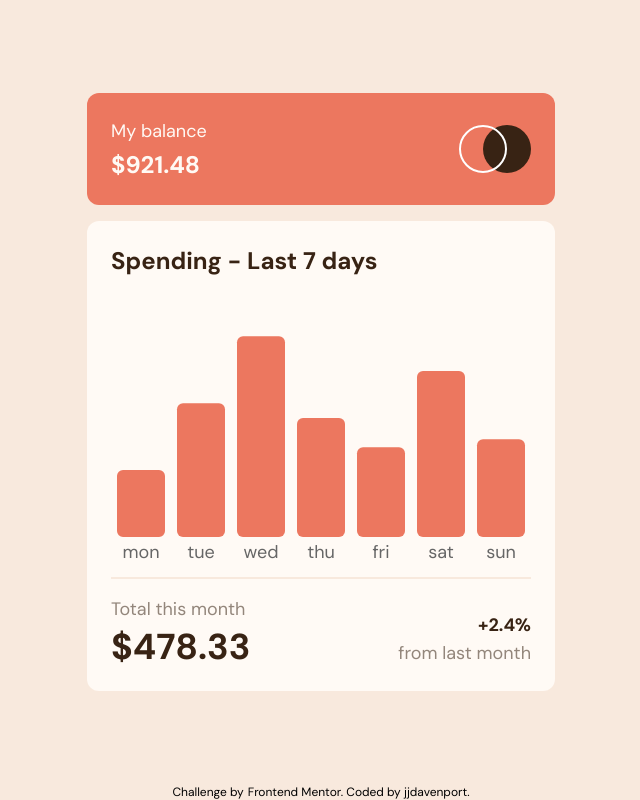
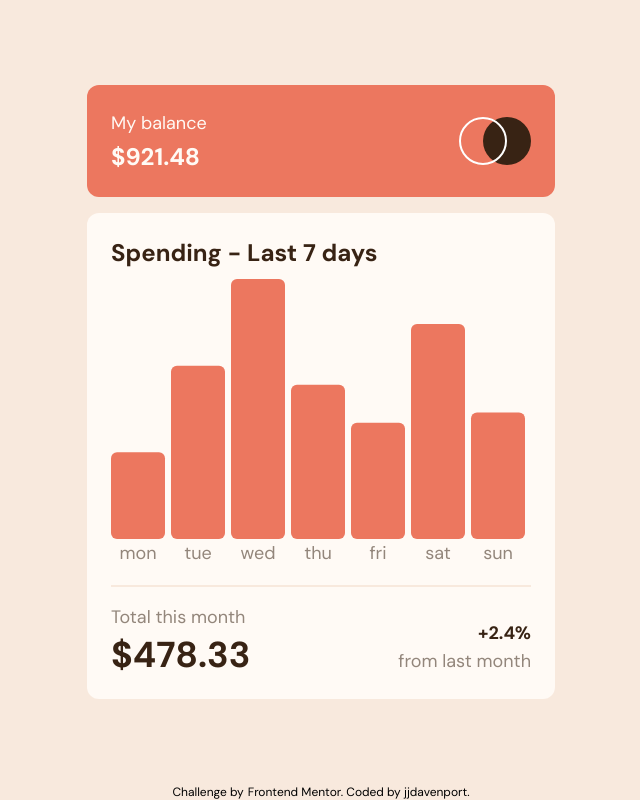
Before and after one commit to jjdavenport/expenses-chart-component-main, a React (Vite) app: page / in a window 1280 px wide. Shown: the whole page, without its empty margins (319-959 px from the left). Built offline with nearby package versions, Linux system fonts and the light colour scheme.

Commit message:
delete rechart

```diff
--- a/package.json
+++ b/package.json
@@ -3,11 +3,14 @@
   "private": true,
   "version": "0.0.0",
   "type": "module",
+  "homepage": "https://jjdavenport.github.io/expenses-chart-component-main/",
   "scripts": {
     "dev": "vite",
     "build": "vite build",
     "lint": "eslint .",
-    "preview": "vite preview"
+    "preview": "vite preview",
+    "predeploy": "npm run build",
+    "deploy": "gh-pages -d dist"
   },
   "dependencies": {
     "react": "^18.3.1",
@@ -25,6 +28,7 @@
     "eslint-plugin-react": "^7.35.0",
     "eslint-plugin-react-hooks": "^5.1.0-rc.0",
     "eslint-plugin-react-refresh": "^0.4.9",
+    "gh-pages": "^6.1.1",
     "globals": "^15.9.0",
     "postcss": "^8.4.47",
     "prettier": "^3.3.3",
--- a/src/App.jsx
+++ b/src/App.jsx
@@ -5,7 +5,7 @@ import Header from "./components/header";
 function App() {
   return (
     <>
-      <div className="flex h-full min-h-screen flex-col bg-cream font-custom md:items-center">
+      <div className="flex h-screen min-h-full flex-col bg-cream font-custom md:items-center">
         <div className="flex flex-1 flex-col justify-center gap-4 p-4 text-lg md:w-[500px]">
           <Header />
           <Card />
--- a/src/components/chart.jsx
+++ b/src/components/chart.jsx
@@ -1,58 +1,76 @@
-import { BarChart, Bar, XAxis, Tooltip, ResponsiveContainer } from "recharts";
-import { useState, useCallback } from "react";
+import React, { useRef, useEffect, useState } from "react";
 
 const Chart = ({ data }) => {
-  const [activeBar, setActiveBar] = useState(null);
-  const [tooltipPosition, setTooltipPosition] = useState({ x: 0, y: 0 });
+  const svgRef = useRef(null);
+  const [dimensions, setDimensions] = useState({ width: 0, height: 300 });
+  const [hoveredBar, setHoveredBar] = useState(null);
 
-  const handleMouseEnter = useCallback((data, index, event) => {
-    const barElement = event.target.getBoundingClientRect();
-    const chartContainer = event.currentTarget
-      .closest(".recharts-wrapper")
-      .getBoundingClientRect();
-    const xPosition =
-      barElement.left + barElement.width / 2 - chartContainer.left;
-    const yPosition = barElement.top - chartContainer.top - 5;
+  useEffect(() => {
+    const updateDimensions = () => {
+      if (svgRef.current) {
+        const { width } = svgRef.current.getBoundingClientRect();
+        setDimensions({ width, height: 300 });
+      }
+    };
 
-    setActiveBar(index);
-    setTooltipPosition({ x: xPosition, y: yPosition });
+    updateDimensions();
+    window.addEventListener("resize", updateDimensions);
+
+    return () => window.removeEventListener("resize", updateDimensions);
   }, []);
 
-  const toolTip = ({ payload, active }) => {
-    if (active && activeBar !== null && payload && payload.length) {
-      return (
+  if (!data || data.length === 0) {
+    return <div>No data available</div>;
+  }
+
+  const { width, height } = dimensions;
+  const maxValue = Math.max(...data.map((item) => item.amount));
+
+  return (
+    <div className="relative w-full pb-4">
+      <svg ref={svgRef} className="h-[300px] w-full">
+        {data.map((item, index) => {
+          const barHeight = (item.amount / maxValue) * (height - 40);
+          const barWidth = `${90 / data.length}%`;
+          const barX = `${index * (100 / data.length)}%`;
+          const barY = height - barHeight - 30;
+          return (
+            <g key={item.day}>
+              <rect
+                className="hover:fill-hoverOrange cursor-pointer fill-softRed transition-colors duration-300"
+                x={barX}
+                y={barY}
+                width={barWidth}
+                height={barHeight}
+                rx="6"
+                ry="6"
+                onMouseEnter={() => setHoveredBar(index)}
+                onMouseLeave={() => setHoveredBar(null)}
+              />
+              <text
+                className="fill-current text-mediumBrown"
+                x={`${index * (100 / data.length) + 45 / data.length}%`}
+                y={height - 10}
+                textAnchor="middle"
+              >
+                {item.day}
+              </text>
+            </g>
+          );
+        })}
+      </svg>
+      {hoveredBar !== null && (
         <div
-          className="absolute rounded border border-gray-300 bg-darkBrown p-2"
+          className="absolute -translate-x-1/2 transform rounded bg-darkBrown px-2 py-1 text-xs font-bold text-white"
           style={{
-            pointerEvents: "none",
-            left: `${tooltipPosition.x}px`,
-            top: `${tooltipPosition.y}px`,
-            transform: "translate(-50%, -100%)",
+            left: `calc(${hoveredBar * (100 / data.length)}% + ${45 / data.length}%)`,
+            top: `${height - (data[hoveredBar].amount / maxValue) * (height - 40) - 70}px`,
           }}
         >
-          <p className="text-cream">{`$${payload[0].value.toFixed(2)}`}</p>
+          ${data[hoveredBar].amount.toFixed(2)}
         </div>
-      );
-    }
-    return null;
-  };
-
-  return (
-    <ResponsiveContainer width="100%" height={300}>
-      <BarChart data={data} margin={{ top: 30, bottom: 10 }}>
-        <XAxis axisLine={false} tickLine={false} dataKey="day" />
-        <Tooltip content={toolTip} cursor={false} />
-        <Bar
-          dataKey="amount"
-          className={`hover:fill-hoverOrange cursor-pointer fill-softRed`}
-          onMouseEnter={(data, index, event) =>
-            handleMouseEnter(data, index, event)
-          }
-          radius={[6, 6, 6, 6]}
-          onMouseLeave={() => setActiveBar(null)}
-        />
-      </BarChart>
-    </ResponsiveContainer>
+      )}
+    </div>
   );
 };
 
```
Also changed, not shown: vite.config.js (+4 -3 lines), 1 other file (tests, documents, lock files or other folders).
